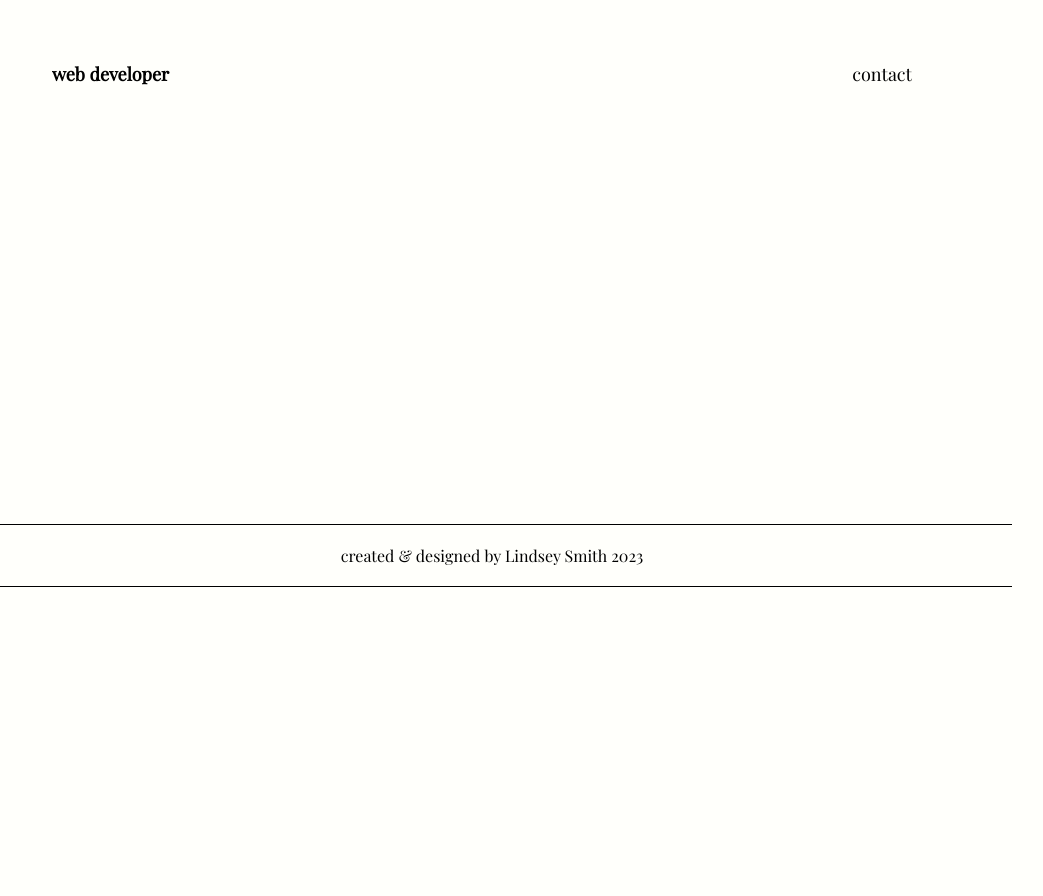
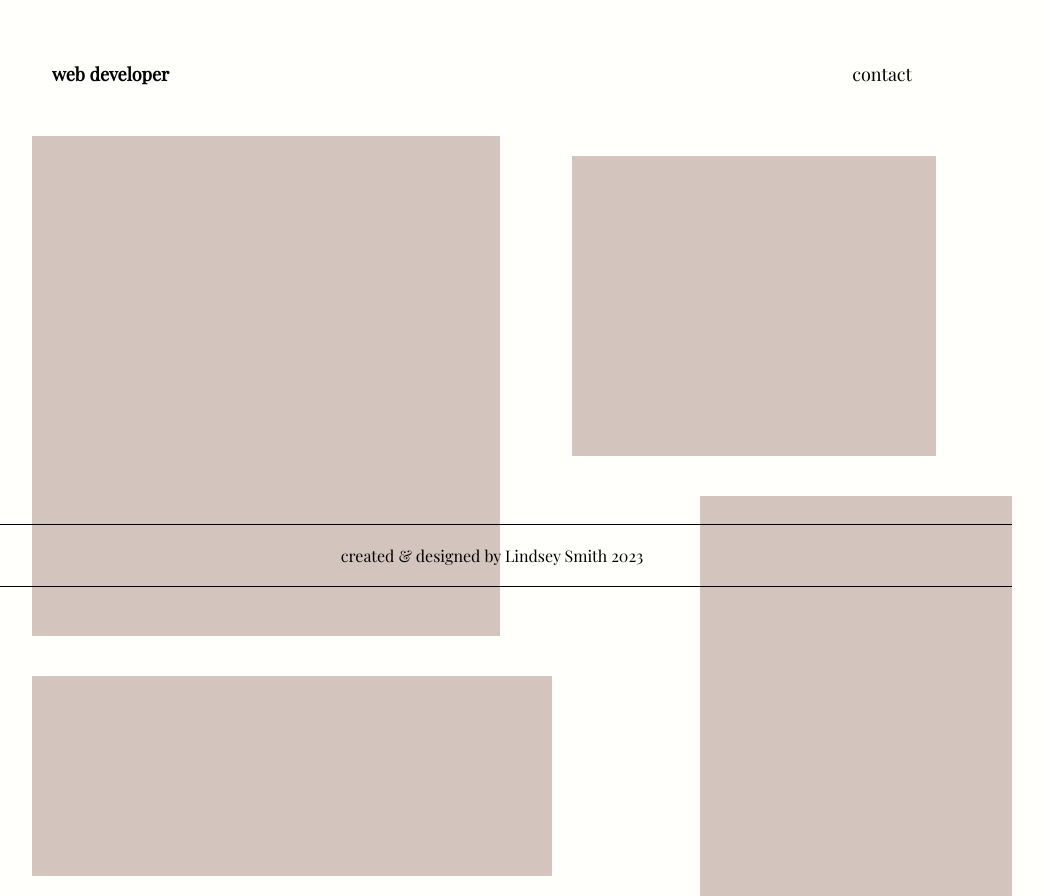
Before and after one commit to campbelllm/portfolio, a React (Create React App) app: page / in a window 1280 px wide. Shown: the part 208-1104 px from the top of the page, without its empty margins (148-1191 px from the left). Before the commit the page ends 800 px from the top, so only its background shows below. Built offline with nearby package versions, Linux system fonts and the light colour scheme.

Commit message:
spacing for projects

```diff
--- a/src/components/Home/Home.js
+++ b/src/components/Home/Home.js
@@ -1,13 +1,17 @@
 import React from "react";
 import Header from '../Header/Header'
 import Footer from '../Footer/Footer'
+import Projects from '../Projects/Projects'
+import { HomeSection } from "./homeStyledComponents";
 
 const Home = () => {
   return (
     <>
+    <HomeSection>
     <Header/>
+    <Projects/>
     <Footer/>
-
+    </HomeSection>
 
     </>
   );
--- /dev/null
+++ b/src/components/Home/homeStyledComponents.js
@@ -0,0 +1,8 @@
+import styled from "styled-components/macro"
+
+export const HomeSection = styled.div `
+    width: 100%;
+    display: flex;
+    flex-direction: column;
+    margin: 0;
+`
--- a/src/components/Projects/Projects.js
+++ b/src/components/Projects/Projects.js
@@ -1,11 +1,27 @@
-import React from 'react';
-import {ProjectSection} from "./projectsStyledComponent"
+import React from "react";
+import {
+    AllProjects,
+  ProjectSection1,
+  ProjectSection2,
+  ProjectOne,
+  ProjectTwo,
+  ProjectThree,
+  ProjectFour,
+} from "./projectsStyledComponent";
 
 const Projects = () => {
-    return(
-        <ProjectSection/>
-    )
-
-}
+  return (
+    <AllProjects>
+    <ProjectSection1>
+      <ProjectOne />
+      <ProjectTwo/>
+    </ProjectSection1>
+    <ProjectSection2>
+        <ProjectThree/>
+      <ProjectFour/>
+    </ProjectSection2>
+    </AllProjects>
+  );
+};
 
 export default Projects;
--- a/src/components/Projects/projectsStyledComponent.js
+++ b/src/components/Projects/projectsStyledComponent.js
@@ -1,5 +1,51 @@
-import styled from  "styled-components-macro"
+import styled from "styled-components/macro";
 
-export const ProjectSection = styled.div`
+export const AllProjects = styled.div`
+  display: flex;
+  flex-direction: row;
+  width: 100%;
+`;
 
-`
+export const ProjectSection1 = styled.div`
+  display: flex;
+  flex-wrap: wrap;
+  flex-direction: column;
+  width: 50%;
+  margin: 0;
+`;
+export const ProjectSection2 = styled.div`
+  display: flex;
+  flex-wrap: wrap;
+  flex-direction: column;
+  width: 50%;
+  margin: 0;
+`;
+
+export const ProjectOne = styled.div`
+  background-color: #d3c4be;
+  width: 90%;
+  height: 500px;
+  margin: 20px;
+`;
+
+export const ProjectTwo = styled.div`
+  background-color: #d3c4be;
+  width: 100%;
+  height: 200px;
+  margin: 20px;
+`;
+
+export const ProjectThree = styled.div`
+  background-color: #d3c4be;
+  width: 70%;
+  height: 300px;
+  margin: 40px;
+`;
+export const ProjectFour = styled.div`
+  background-color: #d3c4be;
+  width: 60%;
+  height: 400px;
+  margin: 0 40px;
+  float: right;
+  align-self: end;
+`;
```
Also changed, not shown: src/components/Home/homeComponents/Sqaures/Squares.js (deleted, +0 -26 lines), src/components/Home/homeComponents/Sqaures/squaresStyledComponents.js (deleted, +0 -39 lines).
